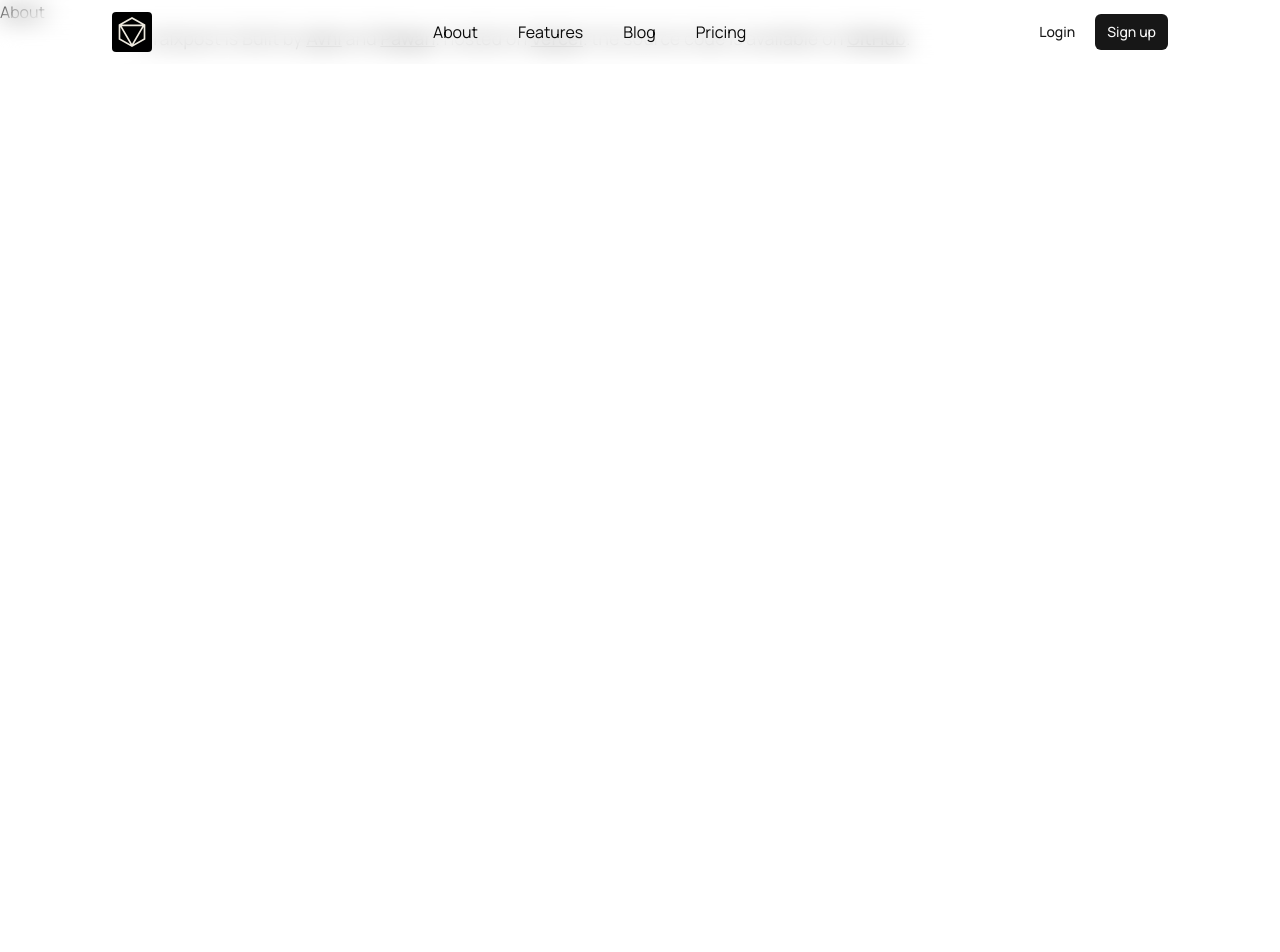
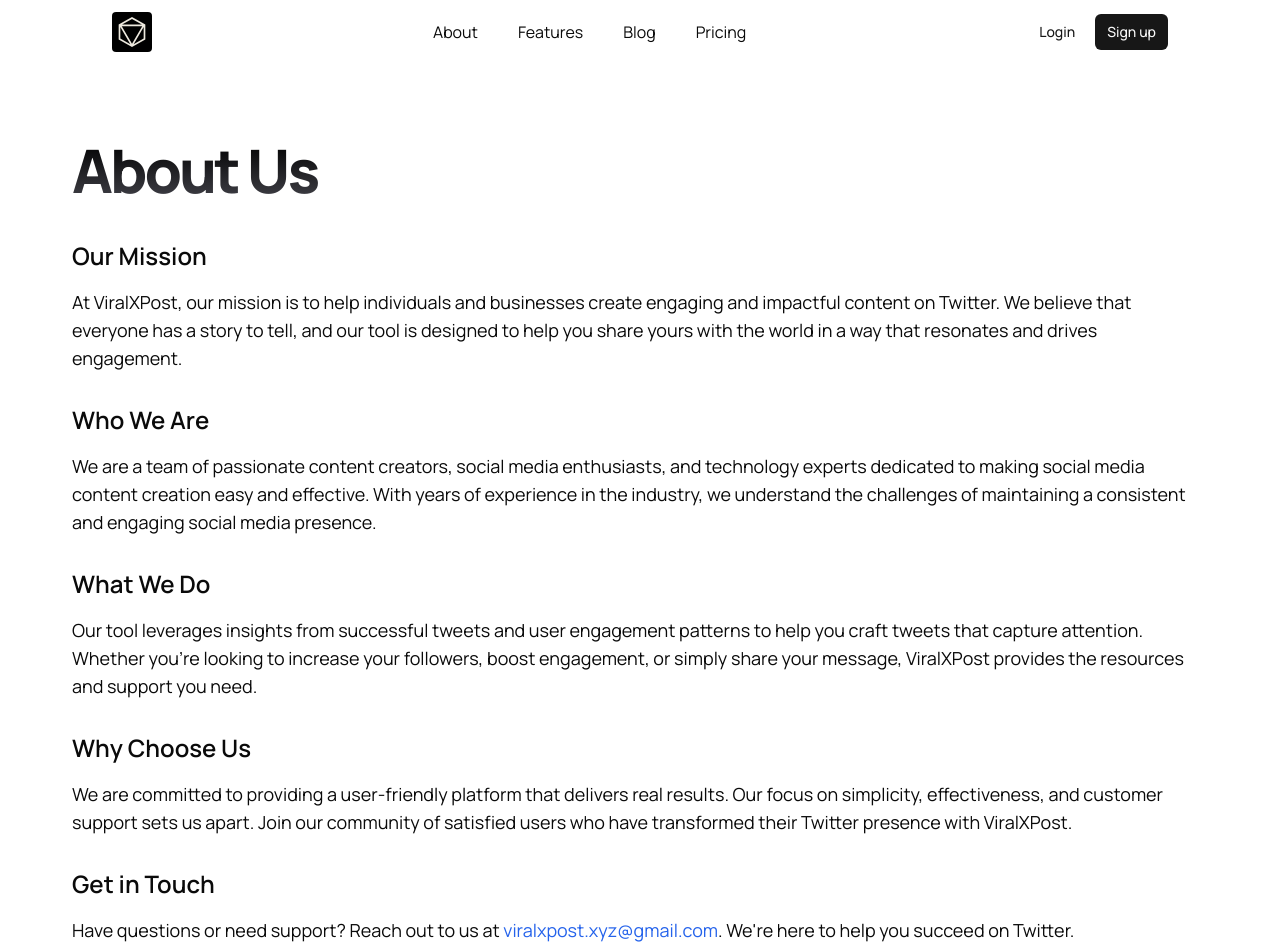
Before and after one commit to viralxpost/viralxpost-web, a React (Vite) app in the folder frontend/: page /about in a window 1280 px wide. Shown: the top 952 px of the page. Before the commit the page ends 800 px from the top, so only its background shows below. Built offline with nearby package versions, Linux system fonts and the light colour scheme; no server answers.

Commit message:
update auth layout

```diff
--- a/frontend/src/layouts/AuthLayout.tsx
+++ b/frontend/src/layouts/AuthLayout.tsx
@@ -1,5 +1,3 @@
-
-import Navbar from '@/components/Navbar'
 import useTokenStore from '@/store'
 import {Navigate, Outlet} from 'react-router-dom'
 
@@ -12,7 +10,6 @@ const AuthLayout = () => {
   }
   return (
     <>
-    <Navbar/>
      <Outlet/>
     </>
   )
--- a/frontend/src/pages/About.tsx
+++ b/frontend/src/pages/About.tsx
@@ -1,8 +1,62 @@
 const About = () => {
   return (
-    <div>
-      <h1>About</h1>
-    </div>
+    <section className="py-20 md:mt-10">
+      <div className="max-w-[1200px] mx-auto px-8">
+
+      <h1 className="md:text-5xl lg:text-6xl text-3xl md:text-[54px] md:leading-[60px] font-black tracking-tighter bg-gradient-to-b from-black to-zinc-700 text-transparent bg-clip-text mt-5">About Us</h1>
+      <div className="lg:max-w-[1150px] mx-auto py-10">
+        <div className="mb-8">
+          <h2 className="text-2xl font-semibold">Our Mission</h2>
+          <p className="mt-4 text-lg">
+            At ViralXPost, our mission is to help individuals and businesses
+            create engaging and impactful content on Twitter. We believe that
+            everyone has a story to tell, and our tool is designed to help you
+            share yours with the world in a way that resonates and drives
+            engagement.
+          </p>
+        </div>
+        <div className="mb-8">
+          <h2 className="text-2xl font-semibold">Who We Are</h2>
+          <p className="mt-4 text-lg">
+            We are a team of passionate content creators, social media
+            enthusiasts, and technology experts dedicated to making social media
+            content creation easy and effective. With years of experience in the
+            industry, we understand the challenges of maintaining a consistent
+            and engaging social media presence.
+          </p>
+        </div>
+        <div className="mb-8">
+          <h2 className="text-2xl font-semibold">What We Do</h2>
+          <p className="mt-4 text-lg">
+            Our tool leverages insights from successful tweets and user
+            engagement patterns to help you craft tweets that capture attention.
+            Whether you're looking to increase your followers, boost engagement,
+            or simply share your message, ViralXPost provides the resources and
+            support you need.
+          </p>
+        </div>
+        <div className="mb-8">
+          <h2 className="text-2xl font-semibold">Why Choose Us</h2>
+          <p className="mt-4 text-lg">
+            We are committed to providing a user-friendly platform that delivers
+            real results. Our focus on simplicity, effectiveness, and customer
+            support sets us apart. Join our community of satisfied users who
+            have transformed their Twitter presence with ViralXPost.
+          </p>
+        </div>
+        <div>
+          <h2 className="text-2xl font-semibold">Get in Touch</h2>
+          <p className="mt-4 text-lg">
+            Have questions or need support? Reach out to us at {" "}
+            <a href="mailto:viralxpost.xyz@gmail.com" className="text-blue-600 hover:underline">
+              viralxpost.xyz@gmail.com
+            </a>
+            . We're here to help you succeed on Twitter.
+          </p>
+        </div>
+      </div>
+      </div>
+    </section>
   );
 };
 
--- a/frontend/src/pages/Features.tsx
+++ b/frontend/src/pages/Features.tsx
@@ -1,8 +1,64 @@
 const Features = () => {
   return (
-    <div>
-      <h1>Features</h1>
+    <section className="py-20 md:mt-10">
+      <div className="max-w-[1200px] mx-auto px-8">
+      <h1 className="md:text-5xl lg:text-6xl text-3xl md:text-[54px] md:leading-[60px] font-black tracking-tighter bg-gradient-to-b from-black to-zinc-700 text-transparent bg-clip-text mt-5">Features</h1>
+      <div className="lg:max-w-[1150px] mx-auto py-16">
+        <div className="mb-8">
+          <h2 className="text-2xl font-semibold">Generate Engaging Tweets</h2>
+          <p className="mt-4 text-lg">
+            Our tool helps you create tweets that capture attention and drive
+            engagement. With insights from popular topics and user engagement
+            patterns, you can easily craft content that resonates with your
+            audience.
+          </p>
+        </div>
+        <div className="mb-8">
+          <h2 className="text-2xl font-semibold">Tailor Content to Your Niche</h2>
+          <p className="mt-4 text-lg">
+            Customize your tweets to fit your specific niche or industry. By
+            inputting relevant keywords and topics, our tool generates content
+            that aligns with your brand and appeals to your target audience.
+          </p>
+        </div>
+        <div className="mb-8">
+          <h2 className="text-2xl font-semibold">Unlimited Tweet Generation</h2>
+          <p className="mt-4 text-lg">
+            Generate an unlimited number of tweets based on your subscription
+            plan. Whether you need tweets daily, weekly, or even more
+            frequently, our tool is ready to provide fresh and engaging content
+            whenever you need it.
+          </p>
+        </div>
+        <div className="mb-8">
+          <h2 className="text-2xl font-semibold">Schedule Your Tweets</h2>
+          <p className="mt-4 text-lg">
+            Plan your social media strategy in advance with our scheduling
+            feature. Our platform integrates with popular social media
+            management tools, allowing you to schedule tweets directly from our
+            interface and ensure consistent engagement.
+          </p>
+        </div>
+        <div className="mb-8">
+          <h2 className="text-2xl font-semibold">Analyze Tweet Performance</h2>
+          <p className="mt-4 text-lg">
+            Track the performance of your tweets with our built-in analytics
+            tools. Receive insights on engagement rates, retweets, likes, and
+            other key metrics to understand what works best and refine your
+            strategy accordingly.
+          </p>
+        </div>
+        <div>
+          <h2 className="text-2xl font-semibold">User-Friendly Interface</h2>
+          <p className="mt-4 text-lg">
+            Our platform is designed to be intuitive and easy to use. With a
+            clean and straightforward interface, you can quickly generate,
+            schedule, and analyze tweets without any hassle.
+          </p>
+        </div>
+      </div>
     </div>
+    </section>
   );
 };
 
--- a/frontend/src/pages/HomePage.tsx
+++ b/frontend/src/pages/HomePage.tsx
@@ -57,15 +57,14 @@ const HomePage = () => {
         </div>
 
         <BentoComp />
-        <div className="mt-28  max-w-[1000px] mx-auto">
+        <div className="my-20  max-w-[1000px] mx-auto">
           <div className="section-container">
             <div className="flex justify-center">
               <div className="tag">Testimonials</div>
             </div>
             <h2 className="section-title mt-5">What our users say</h2>
             <p className="section-description mt-5">
-              Lorem ipsum dolor sit amet consectetur adipisicing elit. Excepturi
-              molestias ipsum commodi!
+            Read What Our Satisfied Users Have to Say About Us!
             </p>
           </div>
           <div className="py-6">
--- a/frontend/src/pages/LoginPage.tsx
+++ b/frontend/src/pages/LoginPage.tsx
@@ -4,6 +4,7 @@ import useTokenStore from "@/store";
 import { useEffect } from "react";
 import { Link, useNavigate } from "react-router-dom";
 import { FaGoogle } from "react-icons/fa";
+import { ArrowLeft } from "lucide-react";
 
 export function LoginPage() {
   const navigate = useNavigate();
@@ -59,8 +60,8 @@ export function LoginPage() {
   };
 
   return (
-    <div className="w-full mx-auto  xl:min-h-[800px]">
-      <div className="flex items-center md:mt-40 px-12 rounded-md  justify-center py-12">
+    <div className="w-full mx-auto  xl:min-h-[800px] my-20">
+      <div className="flex items-center mt-40 px-12 sm:py-28 rounded-md  justify-center py-12">
         <div className="mx-auto grid w-[350px] gap-6">
           <div className="grid gap-2 text-center">
             <h1 className="text-3xl font-bold">Login</h1>
@@ -69,7 +70,7 @@ export function LoginPage() {
 
             <Button
               variant="outline"
-              className="w-full flex gap-1 items-center justify-center"
+              className="w-full flex gap-2"
               onClick={handleGoogleLogin}
             >
               <FaGoogle />
@@ -82,6 +83,10 @@ export function LoginPage() {
               Sign up
             </Link>
           </div>
+          <Link to='/' className=" text-sm text-center flex items-center justify-center gap-2 underline">
+            <ArrowLeft className="w-4" />
+            back to home
+          </Link>
         </div>
       </div>
     </div>
--- a/frontend/src/pages/Pricing.tsx
+++ b/frontend/src/pages/Pricing.tsx
@@ -3,9 +3,7 @@ import Payment from "@/components/Payment";
 const Pricing = () => {
   return (
     <>
-      <div className="h-screen flex justify-center items-center">
         <Payment />
-      </div>
     </>
   );
 };
--- a/frontend/src/pages/SignupPage.tsx
+++ b/frontend/src/pages/SignupPage.tsx
@@ -1,8 +1,10 @@
 import { Button } from "@/components/ui/button";
 import config from "@/config/config";
 import useTokenStore from "@/store";
+import { ArrowLeft } from "lucide-react";
 
 import { useEffect } from "react";
+import { FaGoogle } from "react-icons/fa";
 import { Link, useNavigate } from "react-router-dom";
 
 const SignupPage = () => {
@@ -30,8 +32,8 @@ const SignupPage = () => {
   };
 
   return (
-    <div className="w-full xl:min-h-[800px]">
-      <div className="flex md:mt-40 items-center  px-12 rounded-md  justify-center py-12">
+    <div className="w-full xl:min-h-[800px my-20]">
+      <div className="flex mt-40 items-center sm:py-28 px-12 rounded-md  justify-center py-12">
         <div className="mx-auto grid w-[350px] gap-6">
           <div className="grid gap-2 text-center">
             <h1 className="text-3xl font-bold">Sign up</h1>
@@ -40,9 +42,10 @@ const SignupPage = () => {
 
             <Button
               variant="outline"
-              className="w-full"
+              className="w-full flex gap-2"
               onClick={handleGoogleSignUp}
             >
+              <FaGoogle />
               Sign up with Google
             </Button>
           </div>
@@ -52,6 +55,10 @@ const SignupPage = () => {
               Sign in
             </Link>
           </div>
+          <Link to='/' className=" text-sm text-center flex items-center justify-center gap-2 underline">
+            <ArrowLeft className="w-4"/>
+            back to home
+            </Link>
         </div>
       </div>
     </div>
```
